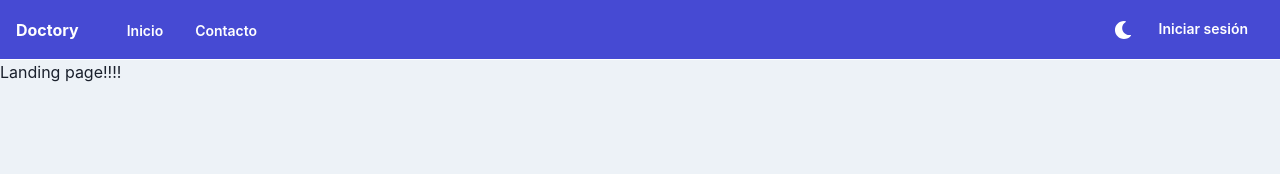
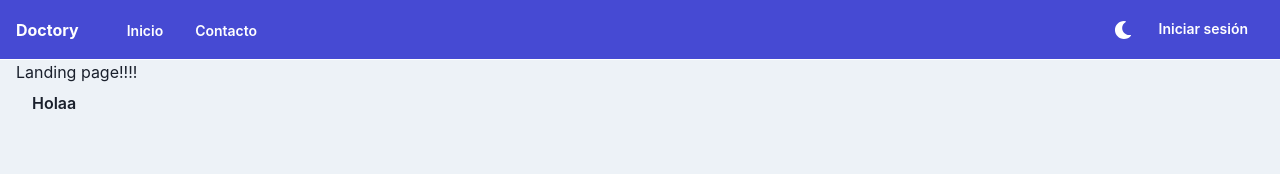
Before and after one commit to sgdiosdado/doctory, a React (Create React App) app in the folder app/: page / in a window 1280 px wide. Shown: the top 174 px of the page. Built offline with nearby package versions, Linux system fonts and the light colour scheme.

Commit message:
Added assets

```diff
--- a/app/src/views/Landing/Landing.tsx
+++ b/app/src/views/Landing/Landing.tsx
@@ -1,9 +1,18 @@
+import { Button } from '@chakra-ui/button'
+import { useColorModeValue } from '@chakra-ui/color-mode'
+import { Container } from '@chakra-ui/layout'
 import React from 'react'
 
 export const Landing = () => {
     return (
-        <div>
+        <Container
+
+            m={0}
+        >
             <h1>Landing page!!!!</h1>
-        </div>
+            <Button >
+                Holaa
+            </Button>
+        </Container>
     )
 }
```
Also changed, not shown: app/src/assets/DoctorWithPhone.svg (added).
